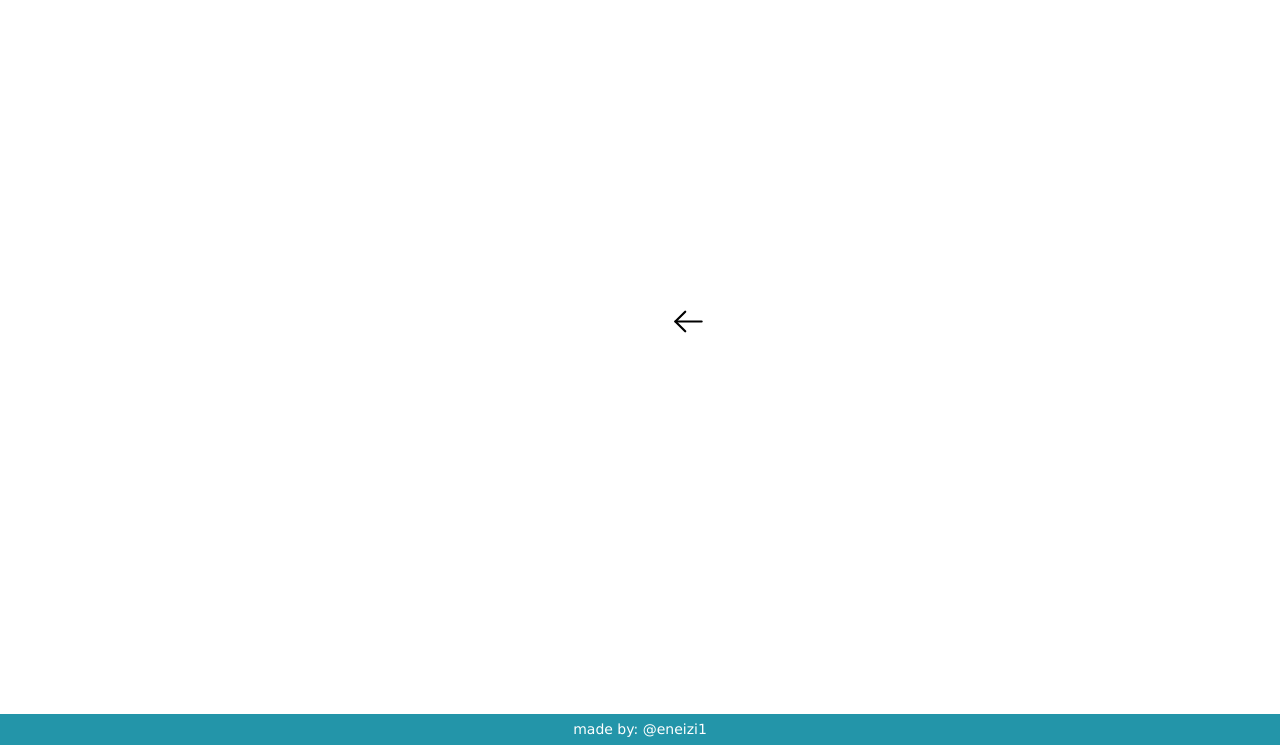
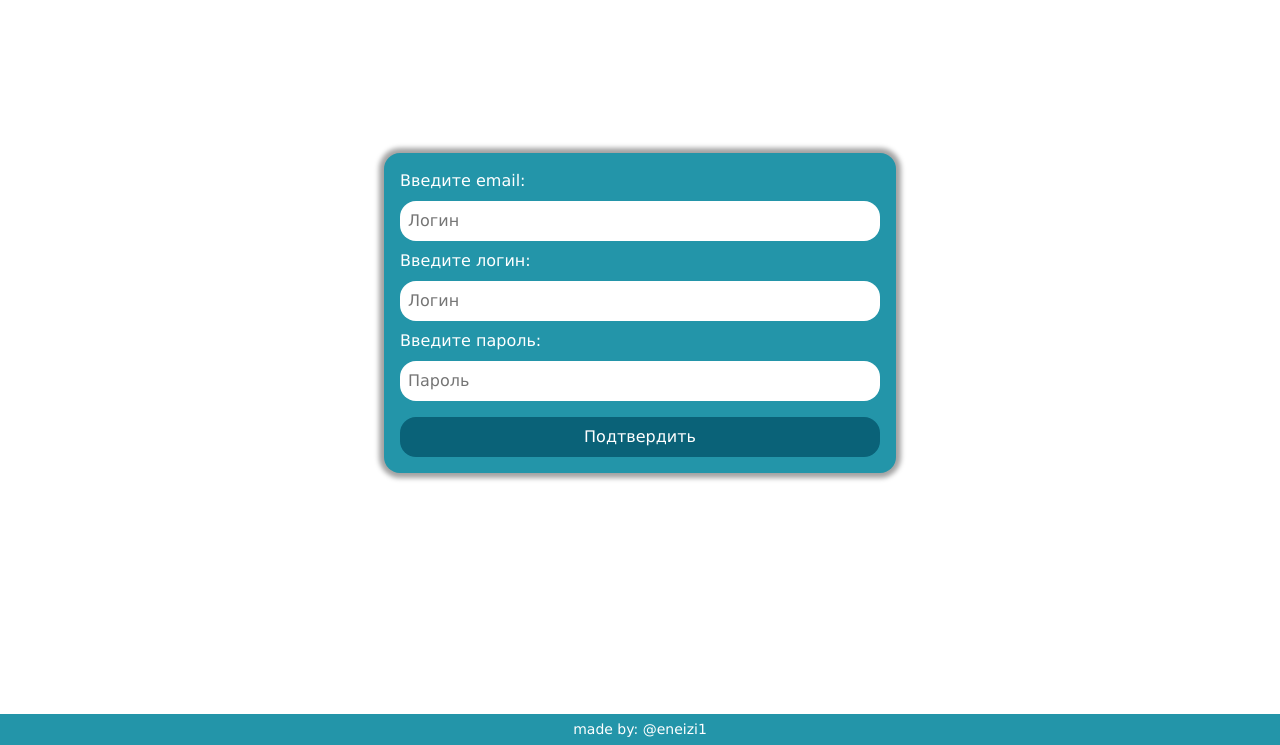
Before and after one commit to eneizi/watch-shop, a website built with Vite: page index.html in a window 1280 px wide. Both pictures are taken after a click on the link "Регистрация". Shown: the part 55-800 px from the top of the page. Built offline with nearby package versions, Linux system fonts and the light colour scheme.

Commit message:
add registration disign

```diff
--- a/src/registration.js
+++ b/src/registration.js
@@ -7,12 +7,21 @@ export function registration() {
     registrationBtn.addEventListener("click", () => {
         const renderMain = document.querySelector("#main-content")
         renderMain.innerHTML = `
-            <section class="registration-container">
-                <button class="back-to-main">
-                    <img src="src/assets/icons/arrow_arrows_back_direction_left_navigation_right.svg" width="35px" height="35px">
-                </button>
-            </section>
-        `
+        <button class="back-to-main">
+            <img src="src/assets/icons/arrow_arrows_back_direction_left_navigation_right.svg" width="35px" height="35px">
+        </button>
+        <section class="registration-container">
+            <div class="registration-block">
+                <label for="login">Введите email:</label>
+                <input class="login-inp" id="login" type="email" placeholder="Логин">
+                <label for="login">Введите логин:</label>
+                <input class="login-inp" id="login" type="text" placeholder="Логин">
+                <label for="login">Введите пароль:</label>
+                <input class="pass-inp" type="password" placeholder="Пароль">
+                <button class="aprove-registration">Подтвердить</button>
+            </div>
+        </section>
+        `;
 
         // кнопка возрата
         const backMain = document.querySelector(".back-to-main")
--- a/src/style.css
+++ b/src/style.css
@@ -7,6 +7,7 @@ body {
 :root {
   --blue: rgb(35, 149, 169);
   --light-blue: rgb(122, 235, 255);
+  --dark-blue: rgb(10, 98, 120);
   --light-gray: rgb(194, 194, 194);
   --white: #fff;
   --red: rgb(235, 85, 85);
@@ -422,6 +423,11 @@ body {
   display: flex;
   padding: 0.5rem;
   justify-content: center;
+  margin-top: 3rem;
+
+  @media (max-width: 768px) {
+    margin-top: 0;
+  }
 }
 
 .product-card-info {
@@ -490,18 +496,82 @@ body {
 .registration-container {
   display: flex;
   justify-content: center;
+  flex-direction: column;
   align-items: center;
   height: 80vh;
+
+  @media (max-width: 1150px) {
+    margin-top: 2rem;
+    justify-content: flex-start;
+  }
+}
+
+.registration-block {
+  display: flex;
+  flex-direction: column;
+  gap: 0.5rem;
+  padding: 1rem;
+  border-radius: 1rem;
+  background-color: var(--blue);
+  box-shadow: 0 0 5px 5px rgba(0, 0, 0, 0.365);
+  width: 30%;
+
+  @media (max-width: 1650px) {
+    width: 40%;
+  }
+
+  @media (max-width: 1150px) {
+    width: 50%;
+  }
+
+  @media (max-width: 768px) {
+    width: 90%;
+  }
+
+}
+
+label {
+  color: var(--font-white);
+}
+
+.login-inp,
+.pass-inp {
+  padding: 0.5rem;
+  border-radius: 1rem;
+  border: none;
+}
+
+.login-inp:focus,
+.pass-inp:focus {
+  outline: 3px solid var(--light-blue);
+}
+
+.aprove-registration {
+  margin-top: 0.5rem;
+  padding: 0.5rem;
+  border-radius: 1rem;
+  border: none;
+  color: var(--font-white);
+  background-color: var(--dark-blue);
+}
+
+.aprove-registration:hover {
+  background-color: var(--green);
+  cursor: pointer;
 }
 
 /* back-to-main-btn */
 
 .back-to-main {
-  margin-top: 1rem;
-  margin-left: 6rem;
+  display: none;
+  margin: 0.5rem 1rem;
   border-radius: 1rem;
   padding: 0.25rem;
   background-color: inherit;
   border: none;
   cursor: pointer;
+
+  @media (max-width: 768px) {
+    display: block;
+  }
 }
```
